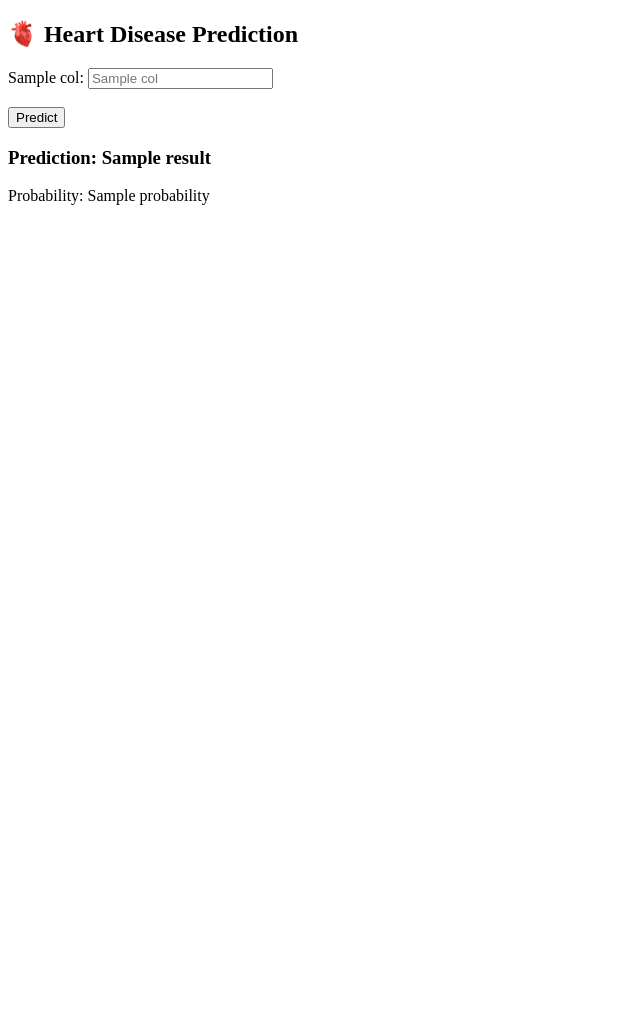
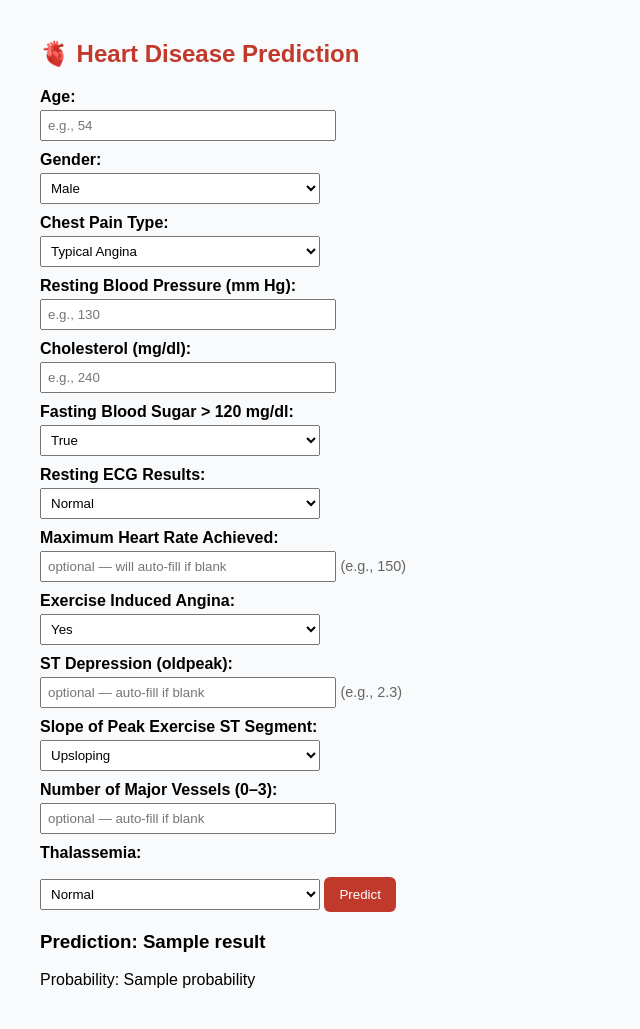
Before and after one commit to PiyushYadv/Heart-and-Diabetes-Prediction, a Flask app: template backend/templates/heart_form.html in a window 1280 px wide. Shown: the whole page, without its empty margins (0-640 px from the left). Before the commit the page ends 205 px from the top, so only its background shows below. Run offline with Flask 3, Linux system fonts and the light colour scheme; the template is opened without the code that fills it: most values are stand-ins (such as "Sample title", 1, 10 or a date in 2020); parts of the project's set-up code (start-up, migrations or seed data) failed here and were passed over.

Commit message:
Improved Backend code

```diff
--- a/backend/app.py
+++ b/backend/app.py
@@ -1,52 +1,25 @@
-from flask import Flask, render_template, request
-import numpy as np
-import tensorflow as tf
-import joblib
-import pandas as pd
+from flask import Flask
 from flask_cors import CORS
 
-app = Flask(__name__, template_folder="templates")
-CORS(app)
+# Import Blueprints
+from routes.heart_routes import heart_bp
+from routes.diabetes_routes import diabetes_bp
 
-# Load models & scalers
-heart_model = tf.keras.models.load_model("./models/heart_model.keras")
-diabetes_model = tf.keras.models.load_model("./models/diabetes_model.keras")
-heart_scaler = joblib.load("./scaler/heart_scaler.pkl")
-diabetes_scaler = joblib.load("./scaler/diabetes_scaler.pkl")
+def create_app():
+    app = Flask(__name__)
+    CORS(app)
 
-# Load columns for dynamic form
-heart_columns = pd.read_csv("./data/heart.csv").drop(columns=["target"]).columns.tolist()
-diabetes_columns = pd.read_csv("./data/diabetes.csv").drop(columns=["Outcome"]).columns.tolist()
+    # Register routes
+    app.register_blueprint(heart_bp, url_prefix="/heart")
+    app.register_blueprint(diabetes_bp, url_prefix="/diabetes")
 
-@app.route('/')
-def index():
-  return render_template("index.html")
+    @app.route('/')
+    def home():
+        return "<h3>Visit /heart or /diabetes to use the models.</h3>"
 
-@app.route('/heart', methods=['GET', 'POST'])
-def heart():
-    result = None
-    probability = None
-    if request.method == 'POST':
-        data = request.form
-        features = np.array([list(map(float, data.values()))]).reshape(1, -1)
-        scaled = heart_scaler.transform(features)
-        prob = heart_model.predict(scaled)[0][0]
-        result = "Positive" if prob >= 0.5 else "Negative"
-        probability = round(prob, 3)
-    return render_template("heart_form.html", columns=heart_columns, result=result, probability=probability)
+    return app
 
-@app.route('/diabetes', methods=['GET', 'POST'])
-def diabetes():
-    result = None
-    probability = None
-    if request.method == 'POST':
-        data = request.form
-        features = np.array([list(map(float, data.values()))]).reshape(1, -1)
-        scaled = diabetes_scaler.transform(features)
-        prob = diabetes_model.predict(scaled)[0][0]
-        result = "Positive" if prob >= 0.5 else "Negative"
-        probability = round(prob, 3)
-    return render_template("diabetes_form.html", columns=diabetes_columns, result=result, probability=probability)
 
 if __name__ == "__main__":
+    app = create_app()
     app.run(debug=True)
--- a/backend/templates/heart_form.html
+++ b/backend/templates/heart_form.html
@@ -6,16 +6,122 @@
   <meta http-equiv="X-UA-Compatible" content="ie=edge">
   <meta name="viewport" content="width=device-width, initial-scale=1.0">
   <title>Heart Disease Prediction</title>
+  <style>
+    body {
+      font-family: Arial;
+      margin: 40px;
+      background-color: #f8fafc;
+    }
+
+    h2 {
+      color: #c0392b;
+    }
+
+    label {
+      font-weight: bold;
+      display: block;
+      margin-top: 10px;
+    }
+
+    input,
+    select {
+      width: 280px;
+      padding: 6px;
+      margin-top: 4px;
+    }
+
+    button {
+      margin-top: 15px;
+      padding: 10px 15px;
+      background: #c0392b;
+      color: white;
+      border: none;
+      border-radius: 6px;
+      cursor: pointer;
+    }
+
+    button:hover {
+      background: #a93226;
+    }
+
+    small {
+      color: #666;
+      font-size: 0.9em;
+    }
+  </style>
 </head>
 
 <body>
   <h2>🫀 Heart Disease Prediction</h2>
   <form method="POST">
-    {% for col in columns %}
-    <label for="{{ col }}">
-      {{ col }}:</label>
-    <input type="number" step="any" name="{{ col }}" placeholder="{{ col }}" required><br><br>
-    {% endfor %}
+
+    <label>Age:</label>
+    <input type="number" name="age" placeholder="e.g., 54" required>
+
+    <label for="sex">Gender:</label>
+    <select id="sex" name="sex" required>
+      <option>Male</option>
+      <option>Female</option>
+    </select>
+
+    <label for="cp">Chest Pain Type:</label>
+    <select id="cp" name="cp" required>
+      <option>Typical Angina</option>
+      <option>Atypical Angina</option>
+      <option>Non-anginal Pain</option>
+      <option>Asymptomatic</option>
+    </select>
+
+    <label>Resting Blood Pressure (mm Hg):</label>
+    <input type="number" name="trestbps" placeholder="e.g., 130" required>
+
+    <label>Cholesterol (mg/dl):</label>
+    <input type="number" name="chol" placeholder="e.g., 240" required>
+
+    <label for="fbs">Fasting Blood Sugar > 120 mg/dl:</label>
+    <select id="fbs" name="fbs" required>
+      <option>True</option>
+      <option>False</option>
+    </select>
+
+    <label for="restecg">Resting ECG Results:</label>
+    <select id="restecg" name="restecg" required>
+      <option>Normal</option>
+      <option>ST-T Abnormality</option>
+      <option>Left Ventricular Hypertrophy</option>
+    </select>
+
+    <label>Maximum Heart Rate Achieved:</label>
+    <input type="number" name="thalach" placeholder="optional — will auto-fill if blank">
+    <small>(e.g., 150)</small>
+
+    <label for="exang">Exercise Induced Angina:</label>
+    <select id="exang" name="exang" required>
+      <option>Yes</option>
+      <option>No</option>
+    </select>
+
+    <label>ST Depression (oldpeak):</label>
+    <input type="number" step="0.1" name="oldpeak" placeholder="optional — auto-fill if blank">
+    <small>(e.g., 2.3)</small>
+
+    <label for="slope">Slope of Peak Exercise ST Segment:</label>
+    <select id="slope" name="slope" required>
+      <option>Upsloping</option>
+      <option>Flat</option>
+      <option>Downsloping</option>
+    </select>
+
+    <label>Number of Major Vessels (0–3):</label>
+    <input type="number" name="ca" min="0" max="3" placeholder="optional — auto-fill if blank">
+
+    <label for="thal">Thalassemia:</label>
+    <select id="thal" name="thal" required>
+      <option>Normal</option>
+      <option>Fixed Defect</option>
+      <option>Reversible Defect</option>
+    </select>
+
     <button type="submit">Predict</button>
   </form>
 
```
Also changed, not shown: backend/routes/diabetes_routes.py (added, +29 -0 lines), backend/routes/heart_routes.py (added, +29 -0 lines), backend/templates/diabetes_form.html (+76 -7 lines), backend/utils/mappings.py (added, +24 -0 lines), backend/utils/preprocess.py (added, +23 -0 lines), backend/training/diabetes_ann.py (renamed from backend/diabetes_ann.py), backend/training/heart_ann.py (renamed from backend/heart_ann.py), 2 other files.
